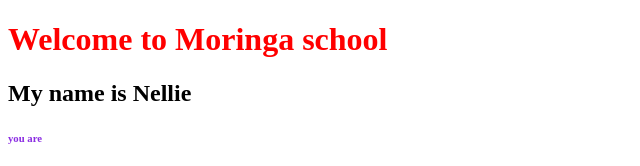
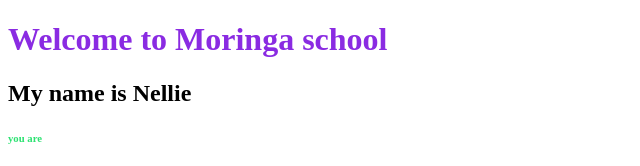
Before and after one commit to NellyMatu/MORINGA-, a plain HTML site: page index.html in a window 1280 px wide. Shown: the top 166 px of the page, without its empty margins (0-640 px from the left). Drawn offline with Linux system fonts and the light colour scheme.

Commit message:
initial commit

```diff
--- a/css/style.css
+++ b/css/style.css
@@ -8,7 +8,17 @@ h6{
 img{
     border-radius: 75%;
 }
-title
+#header{
+    color: blueviolet;
+}
+.wrapper
 {
-
+    color: aqua;
 }
+#header1{
+    color: rgb(43, 226, 113);
+}
+.wrapper
+{
+    color: rgb(255, 81, 0);
+}
--- a/index.html
+++ b/index.html
@@ -8,9 +8,9 @@
     <link rel="stylesheet" href="">
 </head>
 <body>
-   <h1>Welcome to Moringa school</h1>
+   <h1 id="header" class="wrapper">Welcome to Moringa school</h1>
    <h2>My name is Nellie</h2>
-   <h6>you are </h6>
+   <h6 id="header1" class="wrapper">you are </h6>
    <img src="https://images.unsplash.com/photo-1717157801607-47d172d858bf?w=500&auto=format&fit=crop&q=60&ixlib=rb-4.0.3&ixid=M3wxMjA3fDB8MHxlZGl0b3JpYWwtZmVlZHw1fHx8ZW58MHx8fHx9
    " alt="Nellie">
 </body>
```
